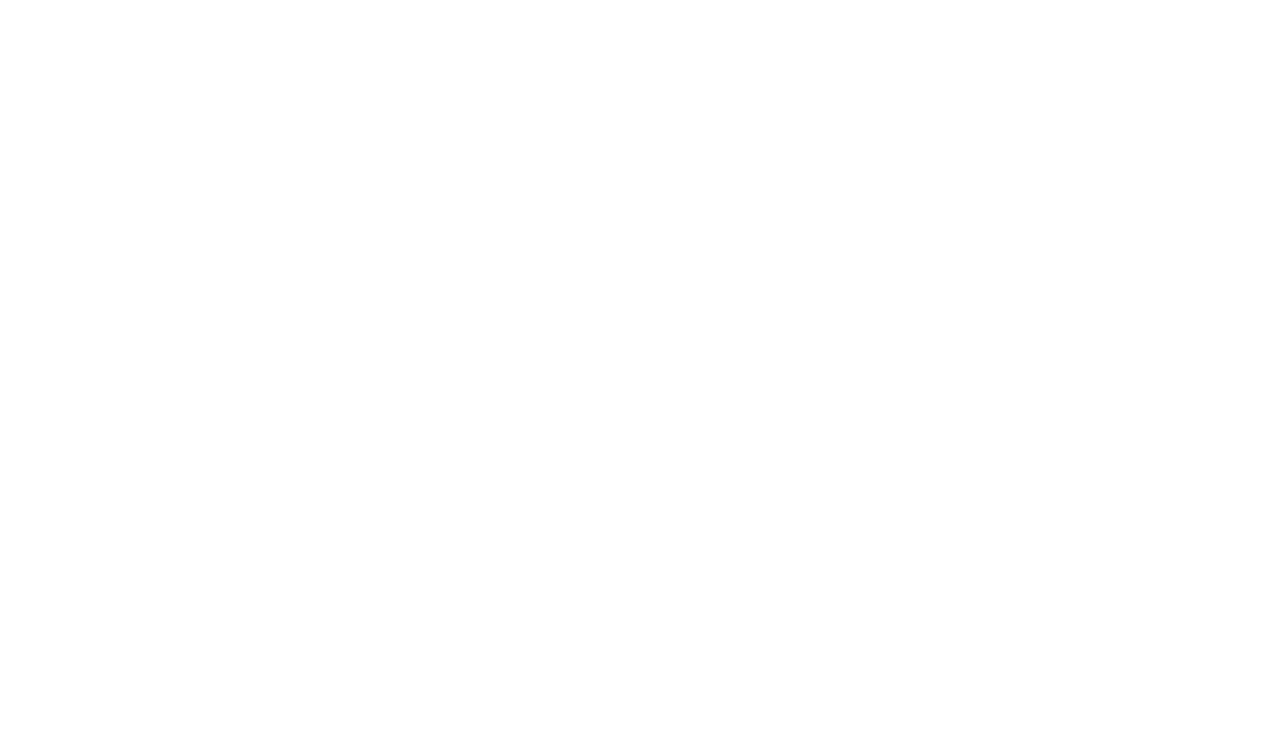
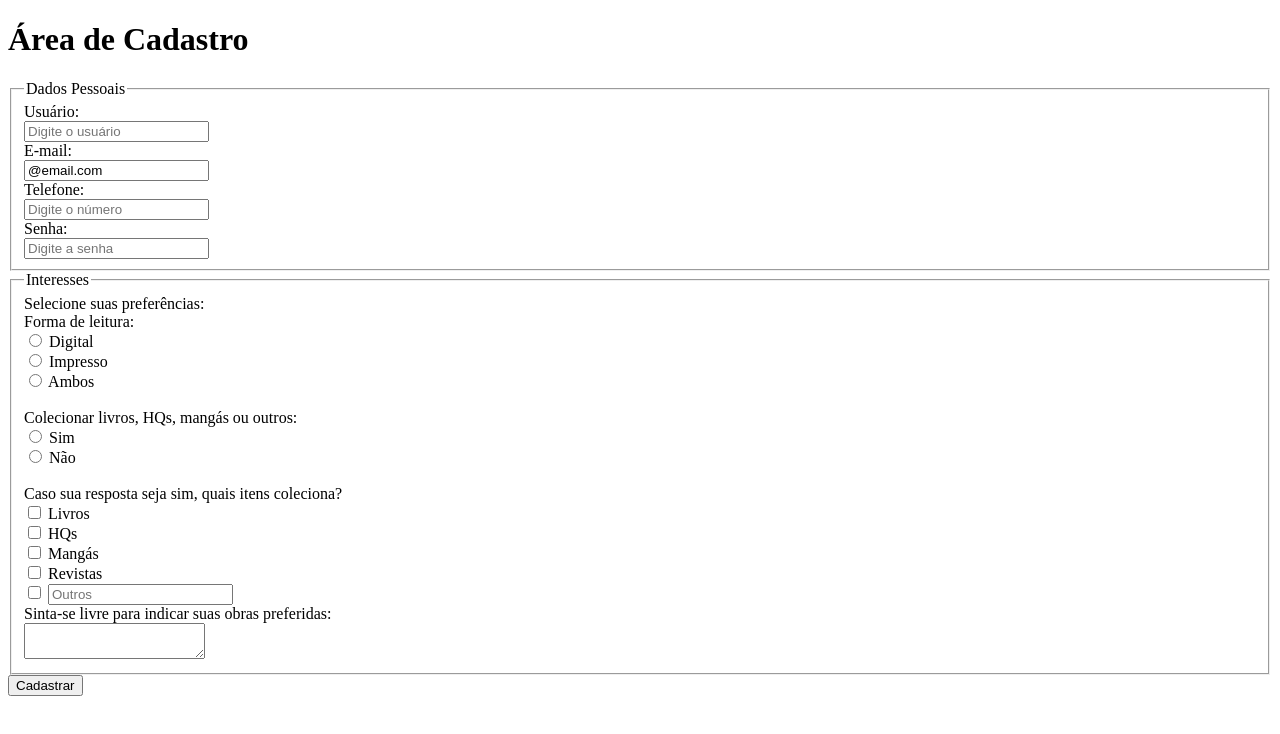
Before and after one commit to CMeloReis/Passos-iniciais-com-HTML, a plain HTML site: page pratica_06_projeto_1/cadastro.html in a window 1280 px wide. Drawn offline with Linux system fonts and the light colour scheme; a web font is replaced by a local one.

Commit message:
html: cadastro e home

```diff
--- a/pratica_06_projeto_1/cadastro.html
+++ b/pratica_06_projeto_1/cadastro.html
@@ -5,10 +5,75 @@
     <meta charset="UTF-8" />
     <meta charset="viewport" content="width=device-width, initial-scale=1.0">
     <title>Cadastro</title>
+    <link
+        href="https://fonts.googleapis.com/css2?family=Indie+Flower&family=Merienda&family=Shizuru&family=Tangerine&display=swap"
+        rel="stylesheet">
     <link rel="stylesheet" href="estilo.css">
 </head>
 
 <body>
+    <h1>Área de Cadastro</h1>
+
+    <form action="minha-colecao.html" method="post">
+        <fieldset>
+            <legend>Dados Pessoais</legend>
+            <label>
+                Usuário: <br />
+                <input type="text" id="user" name="usuario" title="Nome de usuário" placeholder="Digite o usuário"
+                    value="" required />
+            </label>
+            <br />
+            <label>
+                E-mail: <br />
+                <input type="text" id="email" name="email" title="Endereço de e-mail" placeholder="Digite o e-mail"
+                    pattern="(^[a-zA-Z0-9_.+-]+@[a-zA-Z0-9-]+\.[a-zA-Z0-9-.]+$)" value="@email.com" required />
+            </label>
+            <br />
+            <label>
+                Telefone: <br />
+                <input type="tel" id="phone" name="telefone" title="Número de telefone" placeholder="Digite o número" />
+            </label> <br />
+            <label>
+                Senha: <br />
+                <input type="password" id="password" name="senha" title="Senha de acesso" placeholder="Digite a senha"
+                    minlength="5" maxlength="15" required />
+            </label>
+
+        </fieldset>
+
+        <fieldset>
+            <legend>Interesses</legend>
+            <label>Selecione suas preferências:</label> <br />
+            <label>
+                Forma de leitura: <br />
+                <input type="radio" name="leitura" /> Digital <br />
+                <input type="radio" name="leitura" /> Impresso <br />
+                <input type="radio" name="leitura" /> Ambos <br />
+            </label>
+            <br />
+            <label>
+                Colecionar livros, HQs, mangás ou outros: <br />
+                <input type="radio" name="colecao" /> Sim <br />
+                <input type="radio" name="colecao" /> Não <br />
+            </label>
+            <br />
+            <label>
+                Caso sua resposta seja sim, quais itens coleciona? <br />
+                <input type="checkbox" /> Livros <br />
+                <input type="checkbox" /> HQs <br />
+                <input type="checkbox" /> Mangás <br />
+                <input type="checkbox" /> Revistas <br />
+                <input type="checkbox" />
+                <input type="text" placeholder="Outros" /> <br />
+            </label>
+            <label>
+                Sinta-se livre para indicar suas obras preferidas: <br />
+                <textarea name="obras-preferidas" id=""></textarea>
+            </label>
+
+        </fieldset>
+        <input type="submit" value="Cadastrar" />
+    </form>
 
 </body>
 
--- a/pratica_06_projeto_1/estilo.css
+++ b/pratica_06_projeto_1/estilo.css
@@ -0,0 +1,4 @@
+/* font-family: 'Indie Flower', cursive;
+font-family: 'Merienda', cursive;
+font-family: 'Shizuru', cursive;
+font-family: 'Tangerine', cursive; */
```
Also changed, not shown: pratica_06_projeto_1/home.html (+41 -0 lines).
